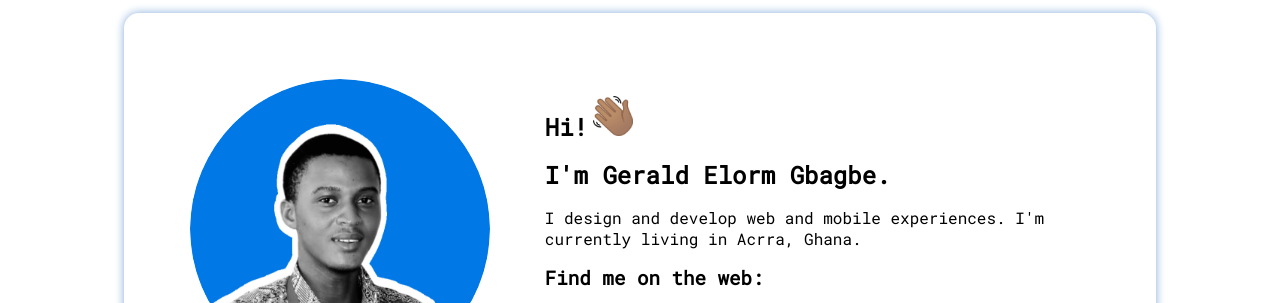
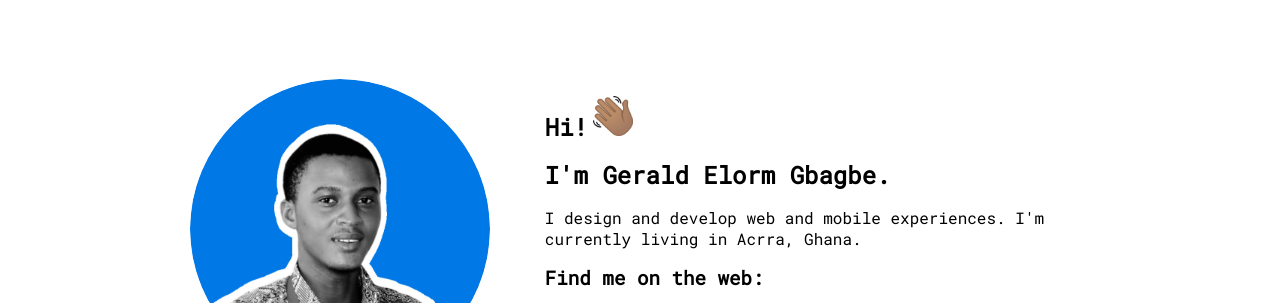
Before and after one commit to geraldelorm/geraldelorm.tech, a plain HTML site: page index.html in a window 1280 px wide. Shown: the part 83-386 px from the top of the page. Drawn offline with Linux system fonts and the light colour scheme; a web font is replaced by a local one.

Commit message:
Update home.css

```diff
--- a/css/home.css
+++ b/css/home.css
@@ -100,10 +100,6 @@ main {
     align-content: center;
     align-self: center;
     padding: 1rem;
-    -moz-box-shadow: 0 0 3px rgb(133, 172, 218);
-    -webkit-box-shadow: 0 0 3px rgb(133, 172, 218);
-    box-shadow: 0 0 10px rgb(133, 172, 218);
-    border-radius: 15px;
 }
 
 .main-img img {
```
